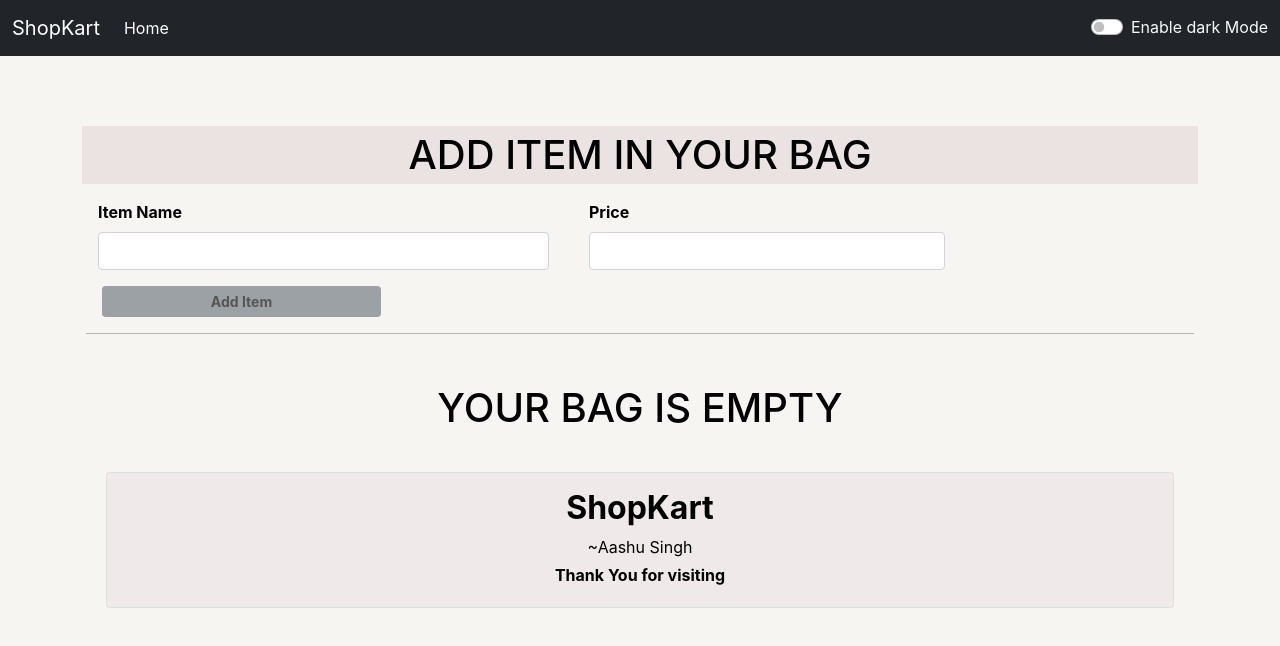
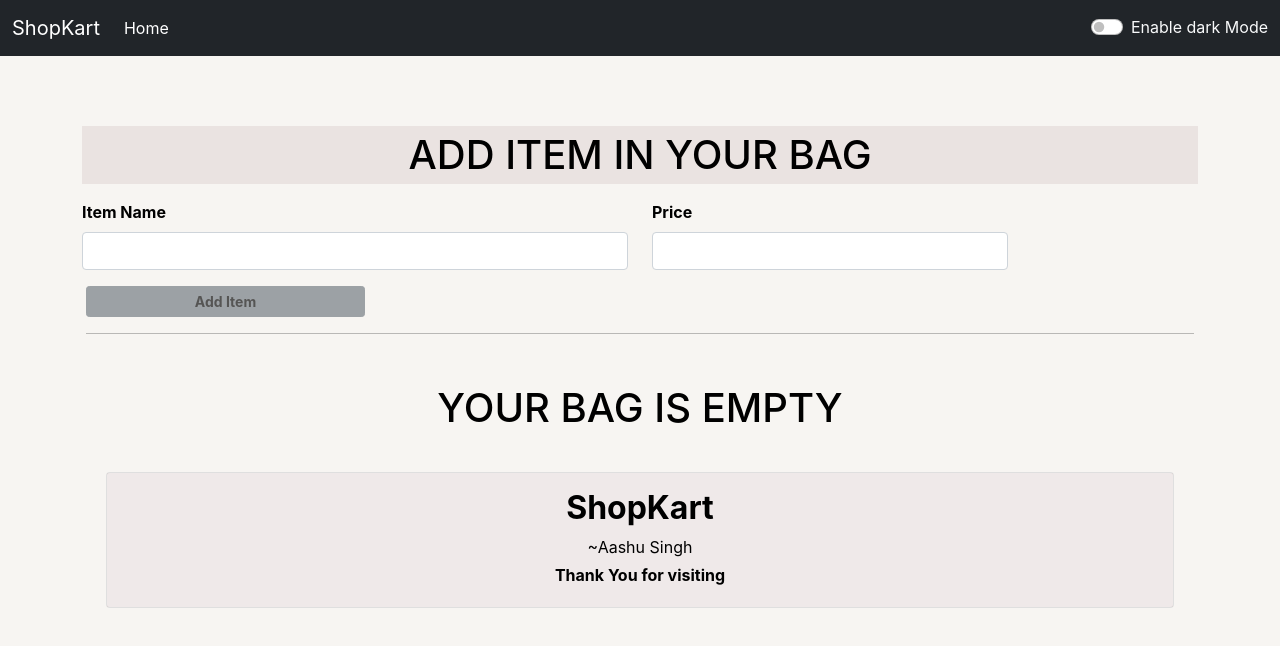
Before and after one commit to Aashu1Singh/bill-Karo, a React (Create React App) app: page / in a window 1280 px wide. Shown: the top 646 px of the page. Built offline with nearby package versions, Linux system fonts and the light colour scheme.

Commit message:
fixed overflow of delete button and input

```diff
--- a/src/components/AddProduct.js
+++ b/src/components/AddProduct.js
@@ -11,18 +11,18 @@ const AddProduct = (props) => {
     return (
 
         <form onSubmit={handleSubmit} className='row my-3 mb-2' style={{ color: props.mode === 'dark' ? 'white' : 'black' }} >
-            <div className="mb-3 col-md-5 mx-3"  >
+            <div className="mb-3 col-sm-6"  >
                 <label htmlFor="item" className="form-label"><strong>Item Name</strong> </label>
                 <input type="text" className="form-control" id="item" aria-describedby="emailHelp" name="name" onChange={(e) => { setName(e.currentTarget.value); }} value={name} />
             </div>
-            <div className="mb-3 col-md-4">
+            <div className="mb-3 col-sm-4">
                 <label htmlFor="price" className="form-label"><strong>Price</strong></label>
                 <input type="number" className="form-control" min="1" id="price" name="price" value={price} onChange={(e) => {
                     setPrice(Number(e.currentTarget.value))
                 }} />
             </div>
             <div className="row mx-1">
-                <button type="submit" disabled={!(name.length >0 )} className="btn btn-secondary btn-sm col-md-3 mx-3" style={{ color: props.mode === 'dark' ? 'white' : 'black' }} onClick={() => { return props.addItem(name, Number(price)) }}><strong > Add Item</strong></button>
+                <button type="submit" disabled={!(name.length >0 )} className="btn btn-secondary btn-sm col-md-3 " style={{ color: props.mode === 'dark' ? 'white' : 'black' }} onClick={() => { return props.addItem(name, Number(price)) }}><strong > Add Item</strong></button>
             </div>
         </form>
     )
--- a/src/components/Product.js
+++ b/src/components/Product.js
@@ -20,7 +20,7 @@ export const Product = (props) => {
                 <div className="col-2 align-self-center" style={{ color: props.mode === 'dark' ? 'white' : 'black' }}>
                     <button className="btn btn-success">{props.product.quantity * props.product.price}</button>
                 </div>
-                <div className="col-1 mx-1 align-self-center" style={{padding: "26px"}}>
+                <div className="col-1 mx-1 align-self-center" style={{padding: "22px"}}>
                 <i class="fa-solid fa-circle-minus" onClick={() => { props.removeItem(props.index) }}></i>
                 </div>
             </div>
```
